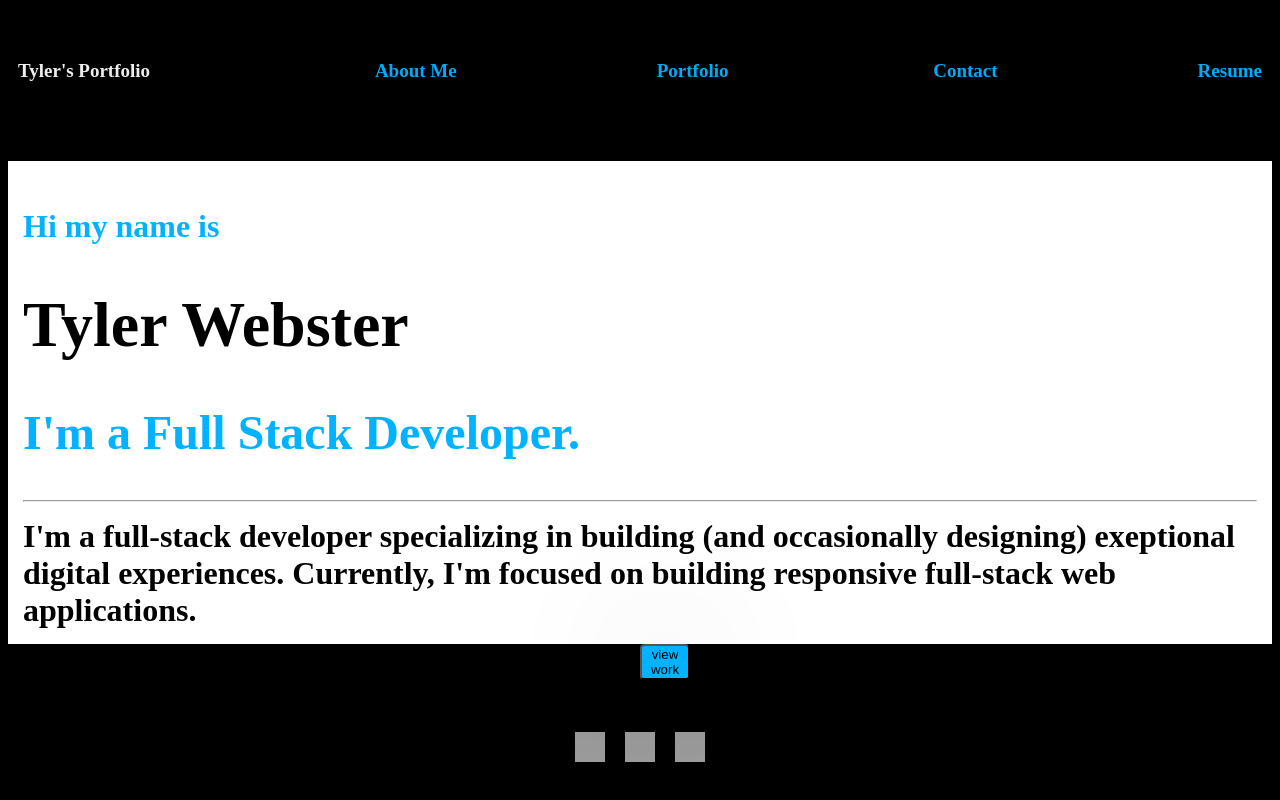
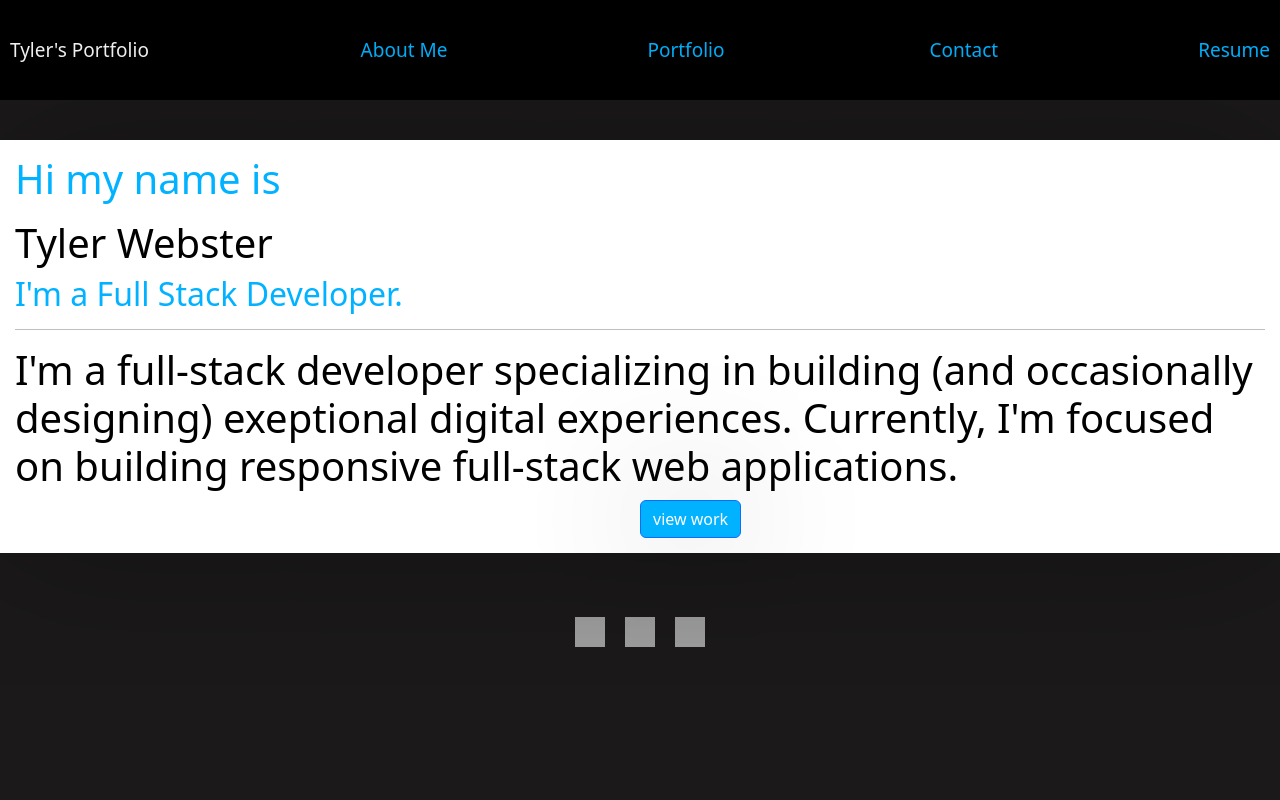
Before and after one commit to Tyythedeveloper33/React-App-Portfolio, a React (Create React App) app: page / in a window 1280 px wide. Shown: the top 800 px of the page. Built offline with nearby package versions, Linux system fonts and the light colour scheme; grey boxes are pictures that could not be loaded.

Commit message:
added bootstrap to use for easier styling

```diff
--- a/package.json
+++ b/package.json
@@ -8,6 +8,7 @@
     "@testing-library/user-event": "^13.5.0",
     "bootstrap": "^5.3.2",
     "react": "^17.0.2",
+    "react-bootstrap": "^2.9.0",
     "react-dom": "^17.0.2",
     "react-router-dom": "^6.16.0",
     "react-scripts": "5.0.1",
--- a/src/App.js
+++ b/src/App.js
@@ -1,8 +1,8 @@
 import React from 'react';
 // TODO: Add a comment explaining what this import statement is doing
 import HelloReact from './components/HelloReact';
-import 'bootstrap/dist/js/bootstrap.bundle.min.js';
-
+import 'bootstrap/dist/css/bootstrap.min.css';
+import './index'
 
 // TODO: Add a comment explaining the purpose of the App component
 function App() {
--- a/src/components/HelloReact.js
+++ b/src/components/HelloReact.js
@@ -1,7 +1,9 @@
 import React from 'react';
 import contactMe from './contact';
 import './style.css';
-
+import 'bootstrap/dist/css/bootstrap.min.css';
+import { Button } from 'react-bootstrap';
+import { Nav } from 'react-bootstrap';
 
 const owner ={
   title: "Tyler's Portfolio"
@@ -15,7 +17,7 @@ function HelloReact()  {
   return (
       <div>
         <header>
-          <nav>
+          <Nav className='NavBar'>
             <div className='owner'>{owner.title}</div>
             <div>
               <a href="/">About Me</a>
@@ -26,7 +28,7 @@ function HelloReact()  {
 
               <a href="#">Resume</a>
             </div>
-          </nav>
+          </Nav>
         </header>
 
         <div className="content">
@@ -34,8 +36,9 @@ function HelloReact()  {
           <h1>Tyler Webster</h1>
           <h2>I'm a Full Stack Developer.</h2><hr></hr>
           <p2>I'm a full-stack developer specializing in building (and occasionally designing) exeptional digital experiences. Currently, I'm focused on building responsive full-stack web applications.</p2>
+        <Button className='button'> view work</Button>
         </div>
-        <button className='button'> view work</button>
+
 
         <div className="footer">
           <a href="#"><img src="logo1.png" alt="Logo 1" /></a>
--- a/src/components/style.css
+++ b/src/components/style.css
@@ -1,4 +1,5 @@
 /* style.css */
+
 header {
     background-color: black;
     color: #fff;
@@ -7,7 +8,7 @@ header {
     justify-content: space-between;
   }
 
-  nav {
+  .NavBar {
     display: flex;
     align-items: center;
     justify-content: space-between;
@@ -20,7 +21,7 @@ header {
 
   }
 
-  nav a {
+  .NavBar a {
     color: #00B2FF;
     text-decoration: none;
     justify-content: right;
@@ -31,12 +32,12 @@ header {
 
   }
 
-  nav a:last-child {
+  .NavBar a:last-child {
     margin-right: 0;
   }
 
   .footer {
-    background-color: black;
+    background-color:rgb(27, 25, 25);
     color: #fff;
     text-align: center;
     padding: 20px;
@@ -63,10 +64,10 @@ header {
 
 }
 body {
-    background-color: black;
+    background-color: rgb(27, 25, 25);
 }
 
-nav a:hover {
+.NavBar a:hover {
     color: whitesmoke; /* Change the color to blue on hover */
   }
   .owner{
@@ -84,15 +85,18 @@ color:black
   p{
     color:#00B2FF
   }
-  .button {
+  Button  {
     margin-left: 50%;
-    border-radius: 10%;
-    width: 50px;
-    background-color:#00B2FF;
-    color: black;
+
+
     cursor: pointer;
-    box-shadow: 0px 0px 145px rgba(0, 0, 0,0.3);
-    transform: perspective(1000px);
+
 
 
 }
+.button {
+    background-color:#00B2FF;
+     box-shadow: 0px 0px 145px rgba(0, 0, 0,0.3);
+    transform: perspective(1000px);
+    color: white;
+}
--- a/src/index.js
+++ b/src/index.js
@@ -1,6 +1,6 @@
 // TODO: Add a comment giving a brief description of what React is
 import React from 'react';
-
+import 'bootstrap/dist/css/bootstrap.min.css';
 // TODO: Add a comment that describes the difference between react and react-dom
 import ReactDOM from 'react-dom';
 
```
Also changed, not shown: 1 other file (tests, documents, lock files or other folders).
